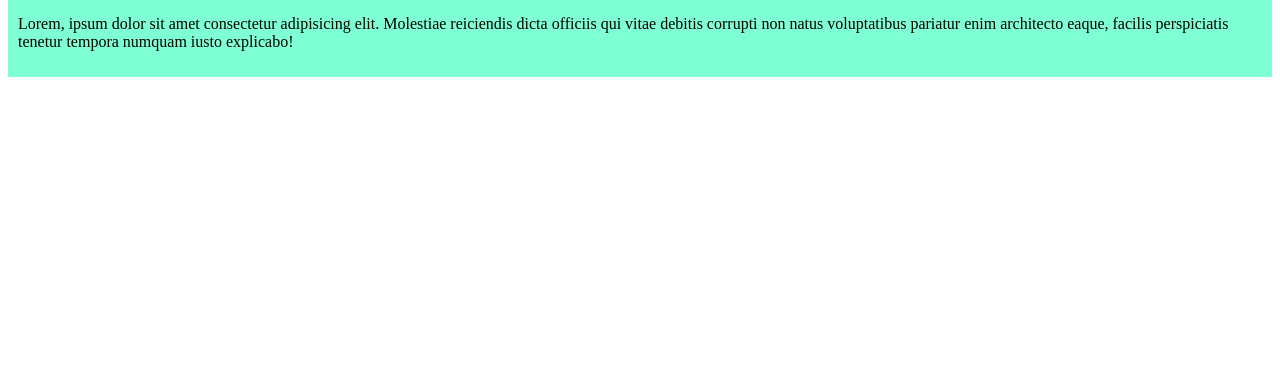
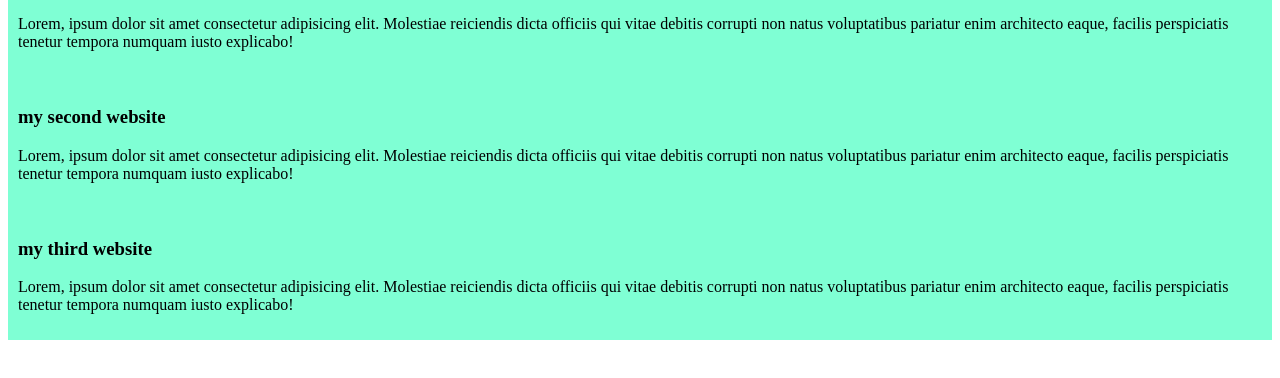
Before and after one commit to shadidniloy1/my-first-website, a plain HTML site: page index.html in a window 1280 px wide. Shown: the part 62-440 px from the top of the page. Drawn offline with Linux system fonts and the light colour scheme.

Commit message:
add something

```diff
--- a/index.html
+++ b/index.html
@@ -11,6 +11,14 @@
         <h3>my first website</h3>
         <p>Lorem, ipsum dolor sit amet consectetur adipisicing elit. Molestiae reiciendis dicta officiis qui vitae debitis corrupti non natus voluptatibus pariatur enim architecto eaque, facilis perspiciatis tenetur tempora numquam iusto explicabo!</p>
     </div>
+    <div>
+        <h3>my second website</h3>
+        <p>Lorem, ipsum dolor sit amet consectetur adipisicing elit. Molestiae reiciendis dicta officiis qui vitae debitis corrupti non natus voluptatibus pariatur enim architecto eaque, facilis perspiciatis tenetur tempora numquam iusto explicabo!</p>
+    </div>
+    <div>
+        <h3>my third website</h3>
+        <p>Lorem, ipsum dolor sit amet consectetur adipisicing elit. Molestiae reiciendis dicta officiis qui vitae debitis corrupti non natus voluptatibus pariatur enim architecto eaque, facilis perspiciatis tenetur tempora numquam iusto explicabo!</p>
+    </div>
 
 </body>
 </html>
```
